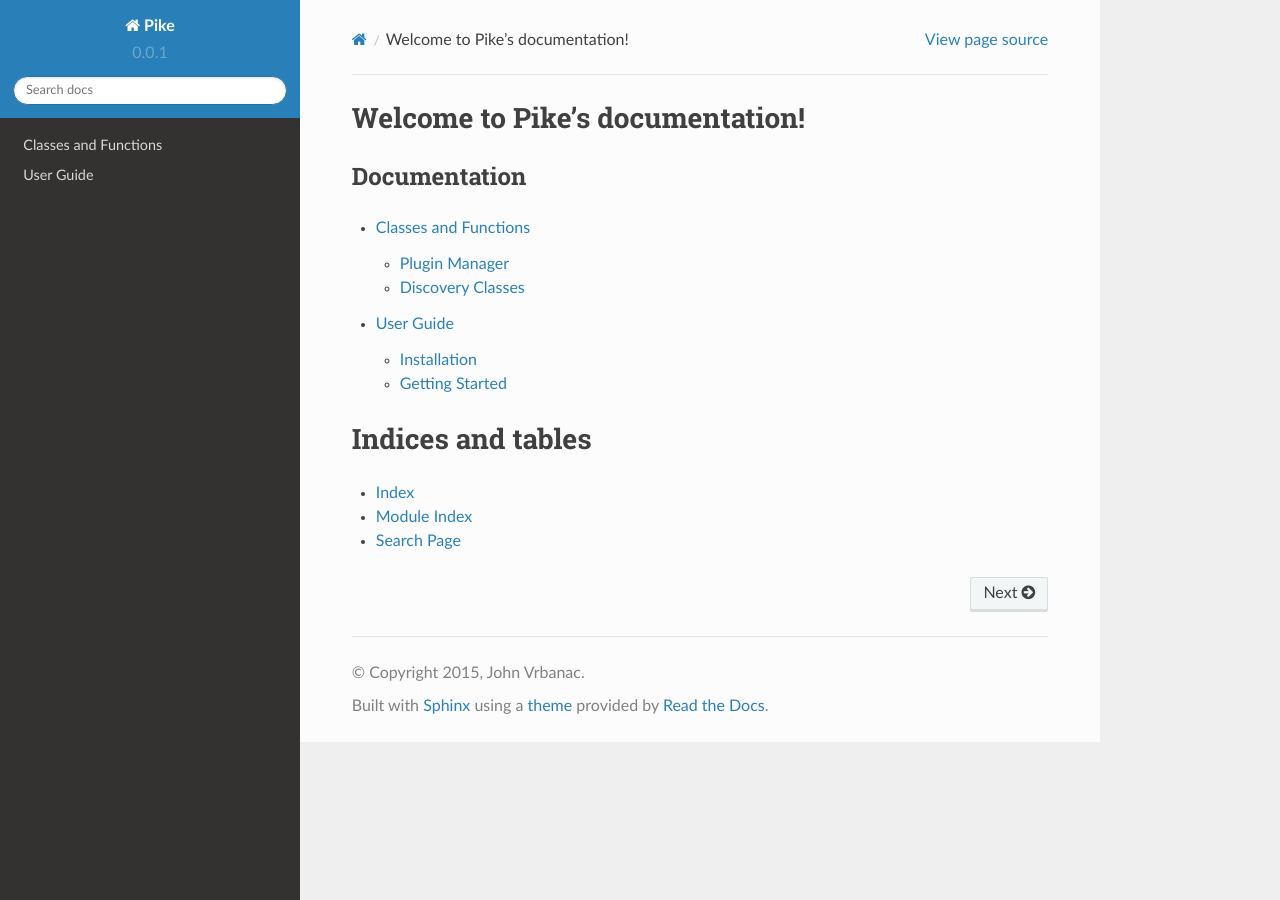
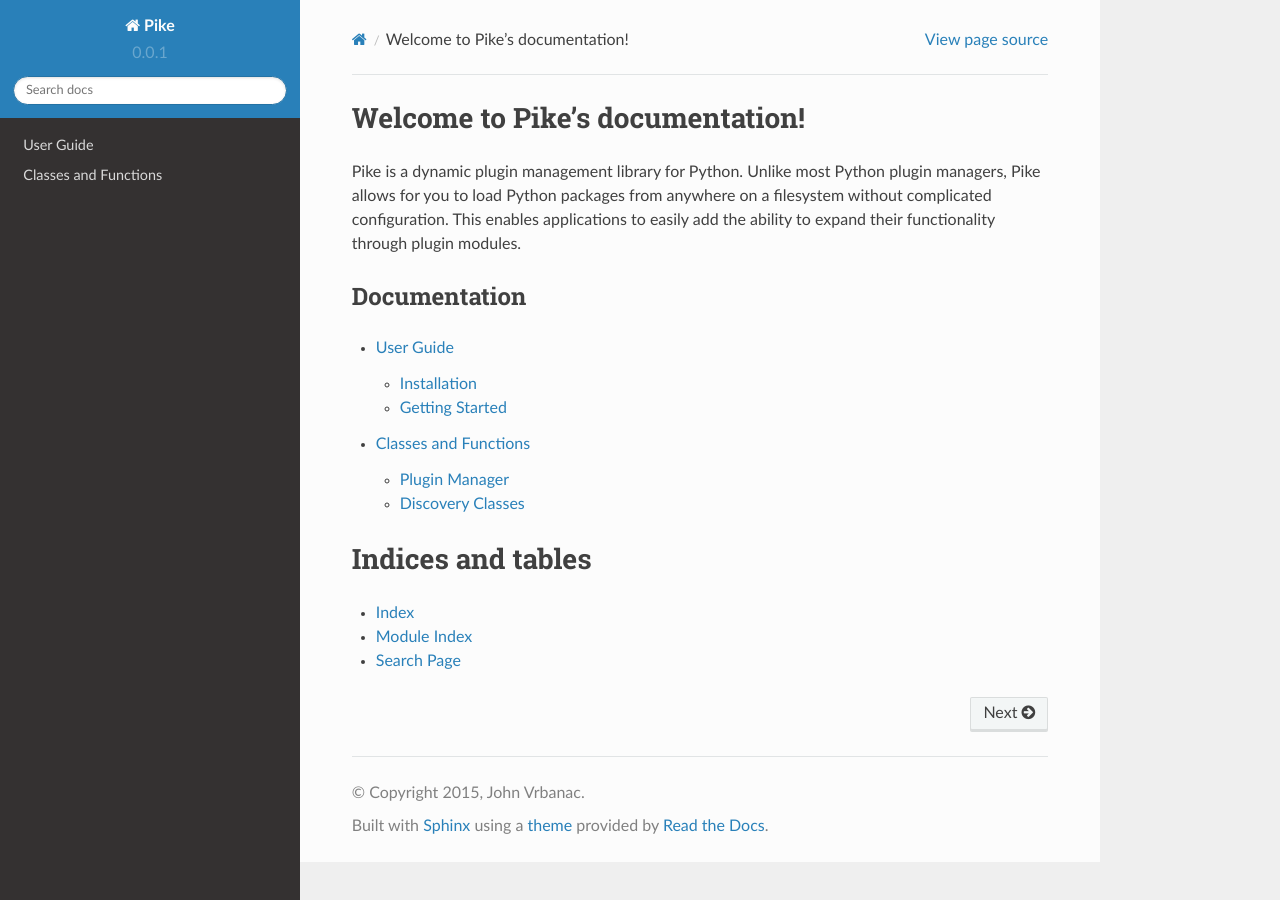
Before and after one commit to pyarmory/pike, a Sphinx documentation site: the page built from docs/index.rst, in a window 1280 px wide. Built offline with Sphinx 7.4.7 and the Read the Docs theme 2.0.0, drawn with Linux system fonts in a browser that asks for light colours.

Commit message:
Updating doc index

```diff
--- a/docs/index.rst
+++ b/docs/index.rst
@@ -1,5 +1,10 @@
 Welcome to Pike's documentation!
 ================================
+
+Pike is a dynamic plugin management library for Python. Unlike most Python
+plugin managers, Pike allows for you to load Python packages from anywhere
+on a filesystem without complicated configuration. This enables applications
+to easily add the ability to expand their functionality through plugin modules.
 
 Documentation
 -------------
@@ -7,8 +12,8 @@ Documentation
 .. toctree::
    :maxdepth: 2
 
+   user_guide/index
    api/index
-   user_guide/index
 
 
 
```
